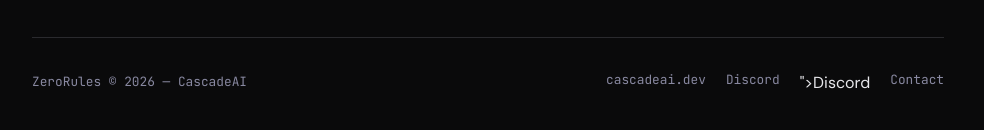
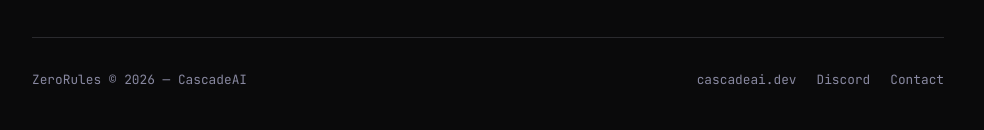
Before and after one commit to deeqyaqub1-cmd/zero-rules-openclaw, a website: page index.html in a window 1280 px wide. Shown: the part 2396-2526 px from the top of the page, without its empty margins (152-1136 px from the left). Drawn offline with Linux system fonts and the light colour scheme.

Commit message:
v1.0.1: Updated main index.html

```diff
--- a/index.html
+++ b/index.html
@@ -562,11 +562,10 @@
     <div class="left">ZeroRules © 2026 — <a href="https://cascadeai.dev" style="color:var(--text-dim);">CascadeAI</a></div>
     <div class="links">
       <a href="https://cascadeai.dev">cascadeai.dev</a>
-      <a href="<a href="https://discord.gg/WQ2dTumn">Discord</a>">Discord</a>
+      <a href="https://discord.gg/WQ2dTumn">Discord</a>
       <a href="mailto:hello@cascadeai.dev">Contact</a>
     </div>
   </footer>
-</div>
 
 <script>
   // Simulate the savings counter incrementing (for demo purposes)
```
